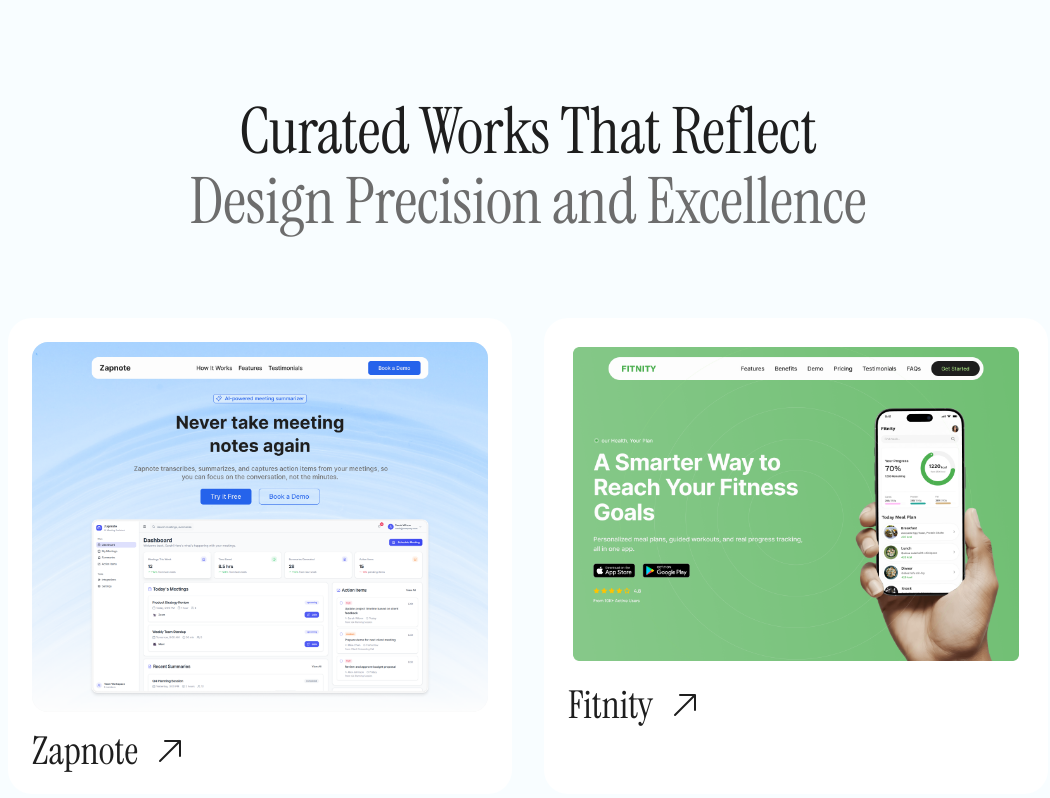
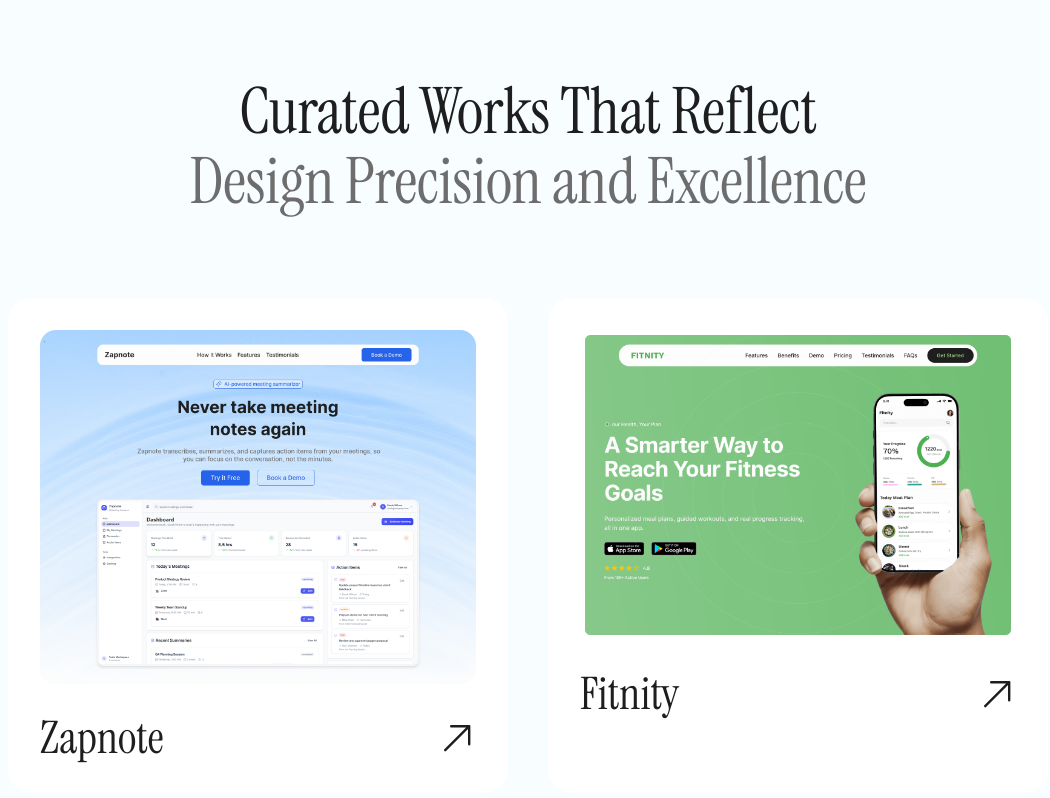
Before and after one commit to maheshikabandara/MaheshikaBandaraPortfolio, a React (Vite) app: page / in a window 1280 px wide. Shown: the part 1623-2421 px from the top of the page, without its empty margins (112-1162 px from the left). Built offline with nearby package versions, Linux system fonts and the light colour scheme.

Commit message:
Enhance ProjectCard and MyWorks section styles
Updated ProjectCard and MyWorks components for improved styling and layout.

```diff
--- a/src/app/components/AnimatedPortfolio.tsx
+++ b/src/app/components/AnimatedPortfolio.tsx
@@ -261,32 +261,36 @@
   );
 }
 
-// --- New My Works Section (Bento Grid Style) ---
+// --- Updated Project Card ---
 function ProjectCard({ title, imageSrc, isFullWidth = false, link = "#" }: { title: string, imageSrc: string, isFullWidth?: boolean, link?: string }) {
   return (
     <a
       href={link}
-      className={`group bg-white rounded-[24px] p-[16px] md:p-[24px] flex flex-col gap-[20px] cursor-pointer hover:shadow-[0_8px_30px_rgb(0,0,0,0.08)] transition-all duration-300 ${isFullWidth ? 'lg:col-span-2' : 'col-span-1'}`}
+      className={`group bg-white rounded-[24px] p-[16px] md:p-[24px] lg:p-[32px] flex flex-col gap-[20px] md:gap-[32px] cursor-pointer hover:shadow-[0_8px_30px_rgb(0,0,0,0.08)] transition-all duration-300 ${isFullWidth ? 'lg:col-span-2' : 'col-span-1'}`}
     >
       <div className="w-full rounded-[16px] overflow-hidden bg-[#f5f5f5] flex items-center justify-center">
         <img
           src={imageSrc}
           alt={title}
-          className="w-full h-auto object-cover group-hover:scale-105 transition-transform duration-500"
+          className="w-full h-auto object-cover group-hover:scale-[1.03] transition-transform duration-700 ease-out"
         />
       </div>
-      <div className="flex items-center gap-[12px] md:gap-[16px]">
+
+      <div className="flex items-center justify-between w-full">
         <p
           className="font-['Instrument_Serif',serif] text-[#1e1e1e] leading-none"
-          style={{ fontSize: 'clamp(28px, 3vw, 44px)' }}
+          // Screen eka loku weddi font eka 56px wenakan scale wenawa
+          style={{ fontSize: 'clamp(28px, 3.5vw, 56px)' }}
         >
           {title}
         </p>
         <svg
-          className="w-[24px] h-[24px] md:w-[32px] md:h-[32px] text-[#1e1e1e] group-hover:text-[#1296cc] group-hover:translate-x-1 group-hover:-translate-y-1 transition-all"
+          className="text-[#1e1e1e] group-hover:text-[#1296cc] group-hover:translate-x-1 group-hover:-translate-y-1 transition-all duration-300"
           fill="none"
           viewBox="0 0 24 24"
           stroke="currentColor"
+          // Screen eka loku weddi arrow icon ekath auto scale wenawa
+          style={{ width: 'clamp(24px, 3vw, 48px)', height: 'clamp(24px, 3vw, 48px)' }}
         >
           <path strokeLinecap="round" strokeLinejoin="round" strokeWidth={1.5} d="M4.5 19.5l15-15m0 0H8.25m11.25 0v11.25" />
         </svg>
@@ -295,25 +299,33 @@
   );
 }
 
+// --- Updated My Works Section ---
 function MyWorks() {
   return (
     <AnimatedSection delay={0.1} id="works">
-      <div className="bg-[#f8fdff] min-h-screen relative shrink-0 w-full py-[80px] md:py-[120px]" data-name="My Works">
-        <div className="w-full max-w-[1280px] mx-auto px-[20px] md:px-[60px] lg:px-[120px] flex flex-col items-center gap-[60px] md:gap-[80px]">
+      {/* max-w ayin karala kelinma wrapper ekata px-[120px] padding eka damma */}
+      <div className="bg-[#f8fdff] min-h-screen flex flex-col justify-center relative shrink-0 w-full py-[100px] px-[20px] md:px-[60px] lg:px-[120px]" data-name="My Works">
+
+        <div className="w-full flex flex-col items-center gap-[60px] md:gap-[80px]">
+
           <p
             className="font-['Instrument_Serif',serif] leading-[1.1] text-center tracking-[-0.28px] w-full"
-            style={{ fontSize: 'clamp(40px, 5vw, 64px)' }}
+            // Title ekath screen ekata anuwa 80px wenakan loku wenawa
+            style={{ fontSize: 'clamp(40px, 5vw, 80px)' }}
           >
             <span className="text-[#1e1e1e]">Curated Works That Reflect</span><br/>
             <span className="text-[#6d6d6d]">Design Precision and Excellence</span>
           </p>
-          <div className="grid grid-cols-1 lg:grid-cols-2 gap-[24px] md:gap-[32px] w-full">
+
+          {/* Grid ekath dan w-full nisa mulu screen width ekama (padding arila) gannawa */}
+          <div className="grid grid-cols-1 lg:grid-cols-2 gap-[24px] md:gap-[40px] w-full">
             <ProjectCard title="Zapnote" imageSrc={imgZapnote} />
             <ProjectCard title="Fitnity" imageSrc={imgFitnity} />
             <ProjectCard title="Eleanor Vance Weddings" imageSrc={imgEleanor} isFullWidth={true} />
             <ProjectCard title="Elevate Support Group" imageSrc={imgElevate} />
             <ProjectCard title="Sunday Companions" imageSrc={imgSunday} />
           </div>
+
         </div>
       </div>
     </AnimatedSection>
```
